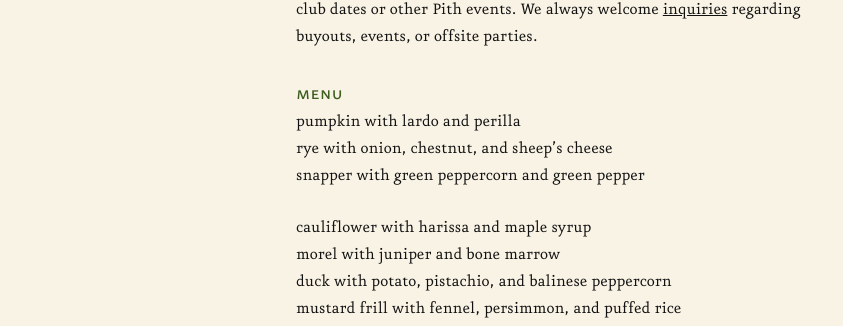
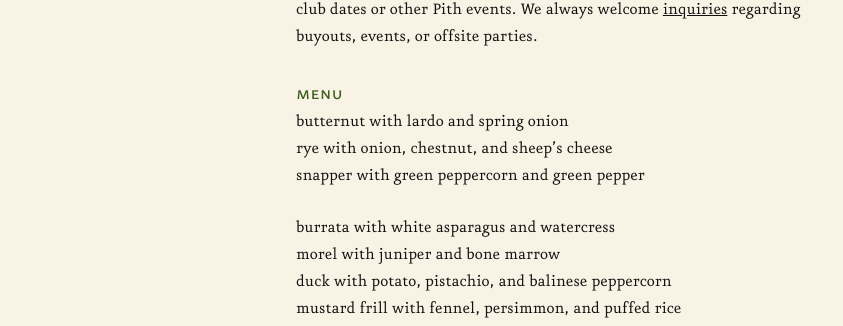
Before and after one commit to zoe-pith/pith-site, a Jekyll site: the page built from supperclub.md, in a window 1280 px wide. Shown: the part 542-868 px from the top of the page, without its empty margins (118-961 px from the left). Built offline with Jekyll 4.4.1, drawn with Linux system fonts in a browser that asks for light colours.

Commit message:
Updated supperclub.md

```diff
--- a/supperclub.md
+++ b/supperclub.md
@@ -12,11 +12,11 @@ Please expect the meal to last roughly two hours. Because of the small and infre
 Unfortunately, at the moment we are unable to accept new reservations. [Join our mailing list](http://eepurl.com/bZ8dIf) or follow on [Instagram](http://instagram.com/pithnyc) to hear about new supper club dates or other Pith events. We always welcome [inquiries](mailto:inquiries@pith.space) regarding buyouts, events, or offsite parties.
 
 ### menu
-pumpkin with lardo and perilla
+butternut with lardo and spring onion
 rye with onion, chestnut, and sheep’s cheese
 snapper with green peppercorn and green pepper
 
-cauliflower with harissa and maple syrup
+burrata with white asparagus and watercress
 morel with juniper and bone marrow
 duck with potato, pistachio, and balinese peppercorn
 mustard frill with fennel, persimmon, and puffed rice
```
